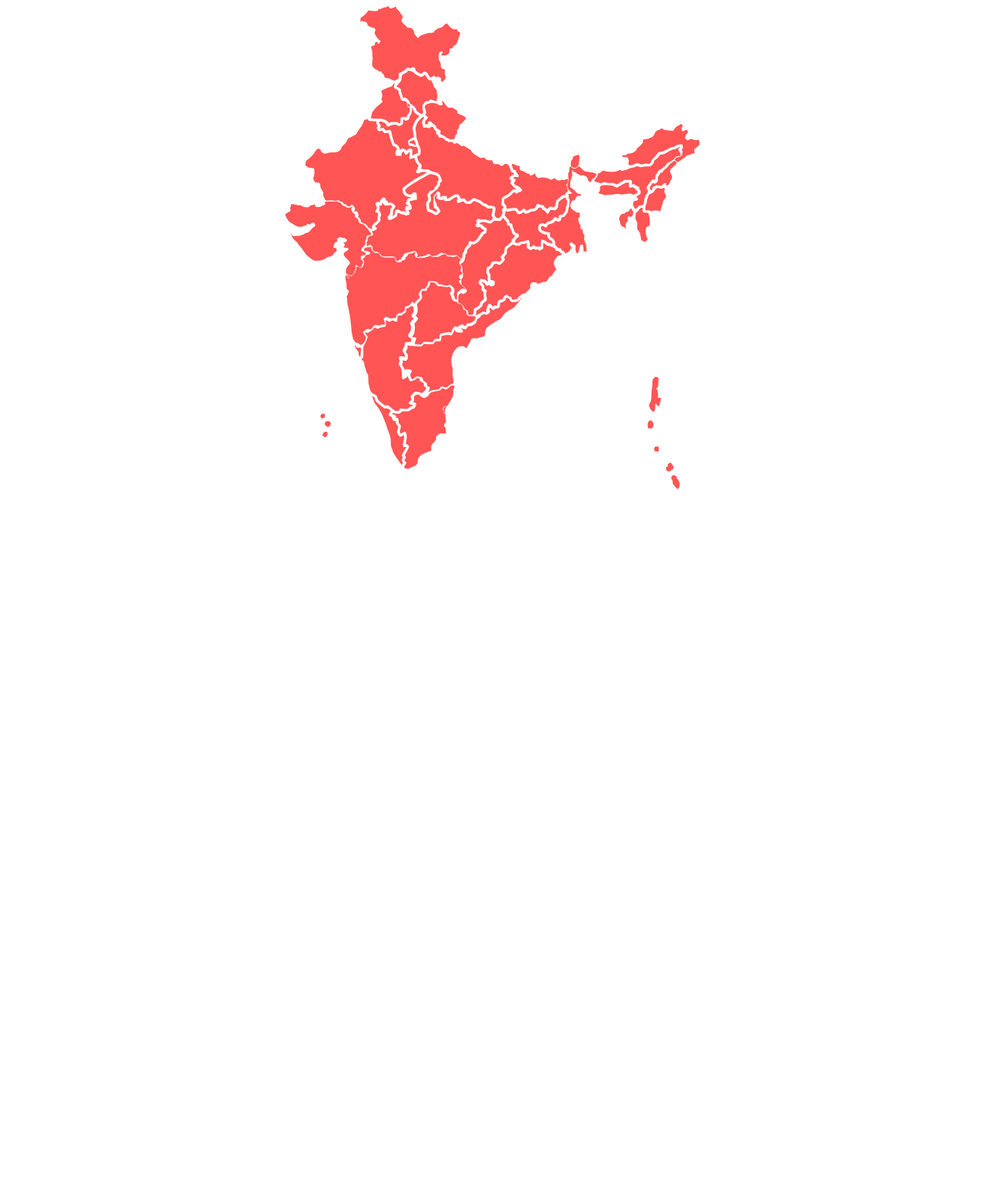
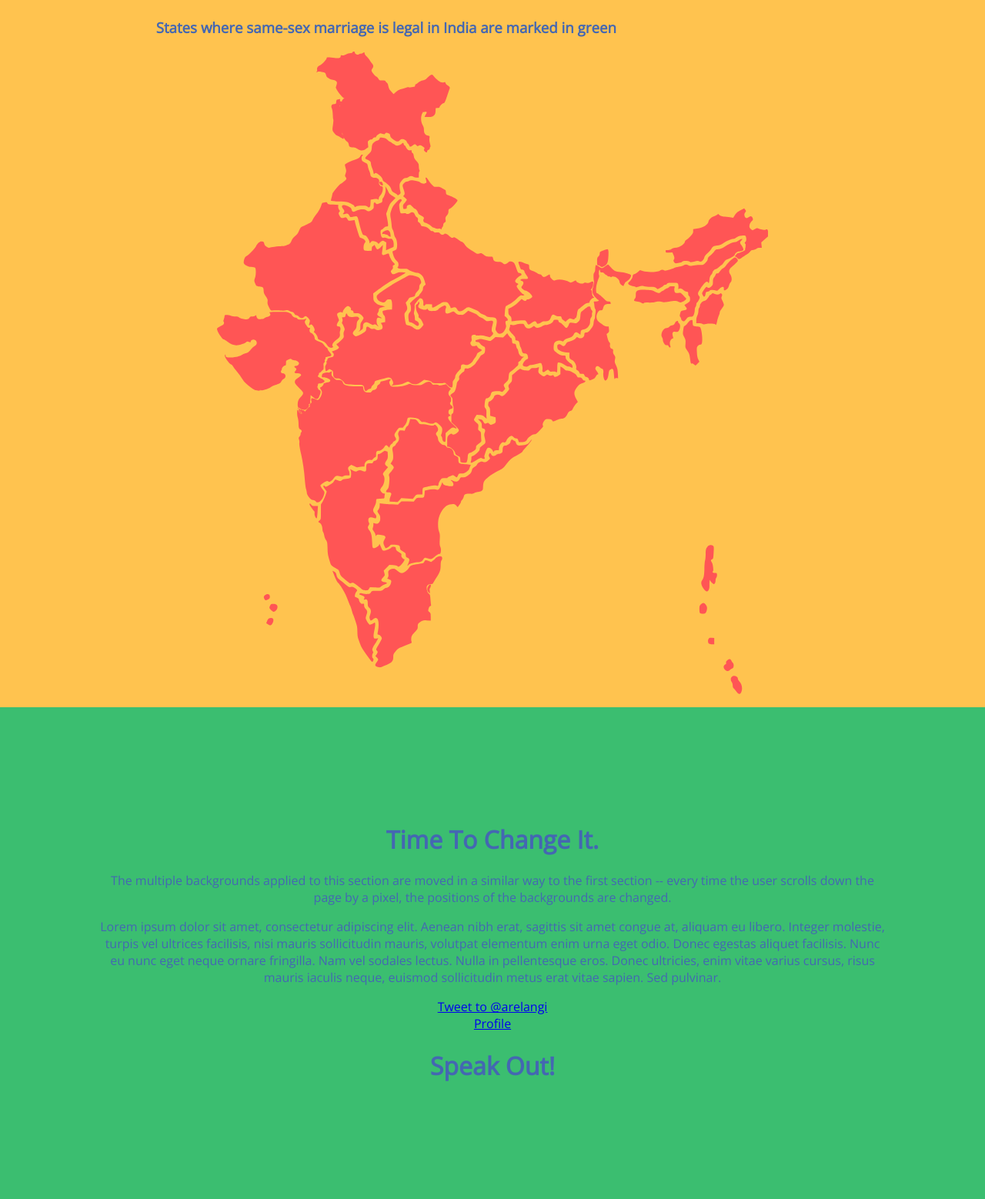
Before and after one commit to arelangi/lgbtq.in, a plain HTML site: page index.html in a window 1280 px wide. Shown: the whole page at 77% size. Before the commit the page ends 800 px from the top, so only its background shows below. Drawn offline with nearby package versions, Linux system fonts and the light colour scheme.

Commit message:
sectioned off and css worked

```diff
--- a/index.html
+++ b/index.html
@@ -1,14 +1,21 @@
-<html>
+<!DOCTYPE html>
+<html xmlns="http://www.w3.org/1999/xhtml">
+<head>
+<meta http-equiv="Content-Type" content="text/html; charset=utf-8" />
+<meta name="viewport" content="initial-scale=1">
+<title>LGBTQ - India</title>
+<link href="style.css" rel="stylesheet" type="text/css" />
+ <link href='http://fonts.googleapis.com/css?family=Open+Sans' rel='stylesheet' type='text/css'>
+<script type="text/javascript" src="https://ajax.googleapis.com/ajax/libs/jquery/1.6.4/jquery.min.js"></script>
 
-<head>
-    <title>India</title>
 </head>
 
 <body>
 
+	<div id="intro">
 
-
-			<svg height="80%" id="svg2" version="1.1" viewBox="0 0 1059.5366 1234.0338" width="100%" xmlns="http://www.w3.org/2000/svg" xmlns:cc="http://creativecommons.org/ns#" xmlns:dc="http://purl.org/dc/elements/1.1/" xmlns:osb="http://www.openswatchbook.org/uri/2009/osb" xmlns:rdf="http://www.w3.org/1999/02/22-rdf-syntax-ns#">
+			<h3>States where same-sex marriage is legal in India are marked in green</h3>
+			<svg height="80%" id="svg2" version="1.1" viewBox="0 0 1059.5366 1234.0338" width="70%" xmlns="http://www.w3.org/2000/svg" xmlns:cc="http://creativecommons.org/ns#" xmlns:dc="http://purl.org/dc/elements/1.1/" xmlns:osb="http://www.openswatchbook.org/uri/2009/osb" xmlns:rdf="http://www.w3.org/1999/02/22-rdf-syntax-ns#">
 				<defs id="defs76" />
 				<metadata id="metadata7">
 					<rdf:rdf>
@@ -132,7 +139,32 @@
 				</path>
 			</svg>
 
+	</div> <!--#intro-->
+
+	<div id="second">
+		<div class="story">
+	    	<div class="center">
+	            <h1>Time To Change It.</h1>
+
+	            <p>The multiple backgrounds applied to this section are moved in a similar way to the first section -- every time the user scrolls down the page by a pixel, the positions of the backgrounds are changed.</p>
+	            <p>Lorem ipsum dolor sit amet, consectetur adipiscing elit. Aenean nibh erat, sagittis sit amet congue at, aliquam eu libero. Integer molestie, turpis vel ultrices facilisis, nisi mauris sollicitudin mauris, volutpat elementum enim urna eget odio. Donec egestas aliquet facilisis. Nunc eu nunc eget neque ornare fringilla. Nam vel sodales lectus. Nulla in pellentesque eros. Donec ultricies, enim vitae varius cursus, risus mauris iaculis neque, euismod sollicitudin metus erat vitae sapien. Sed pulvinar.</p>
+
+
+				<a href="https://twitter.com/intent/tweet?screen_name=arelangi&text=Legalize%20same-sex%20marriage%20in%20India%20%23Equality4all" class="twitter-mention-button">Tweet to @arelangi</a>
+				<script>!function(d,s,id){var js,fjs=d.getElementsByTagName(s)[0],p=/^http:/.test(d.location)?'http':'https';if(!d.getElementById(id)){js=d.createElement(s);js.id=id;js.src=p+'://platform.twitter.com/widgets.js';fjs.parentNode.insertBefore(js,fjs);}}(document, 'script', 'twitter-wjs');</script>
+
+
+				<br/>
+
+				<a href="https://twitter.com/intent/user?screen_name=arelangi">Profile</a>
+
+
+
+	            <h1>Speak Out!</h1>
+	        </div>
+	    </div> <!--.story-->
+
+	</div> <!--#second-->
 
 </body>
-
 </html>
--- /dev/null
+++ b/style.css
@@ -0,0 +1,43 @@
+@charset "utf-8";
+/* CSS Document */
+
+body{
+	margin: 0;
+	padding: 0;
+	font-family: 'Open Sans', sans-serif;
+}
+
+img{
+	border: 0;
+}
+
+h3{
+	margin-right: 27%;
+	margin-top: 1%;
+}
+
+
+#intro{
+	font-family: 'Open Sans', sans-serif;
+	background-color: #FFC34F;
+	color: #4467B2;
+	height: 100%;
+	margin: 0 auto;
+	padding: 1% 10%;
+	text-align: center;
+}
+
+#second{
+	background-color: #3BBE70;
+	color: #4467B2;
+	height: 800px;
+	margin: 0 auto;
+	overflow: hidden;
+	padding: 0;
+}
+
+.center{
+	font-size: 1em;
+	text-align: center;
+	padding: 10%;
+}
```
